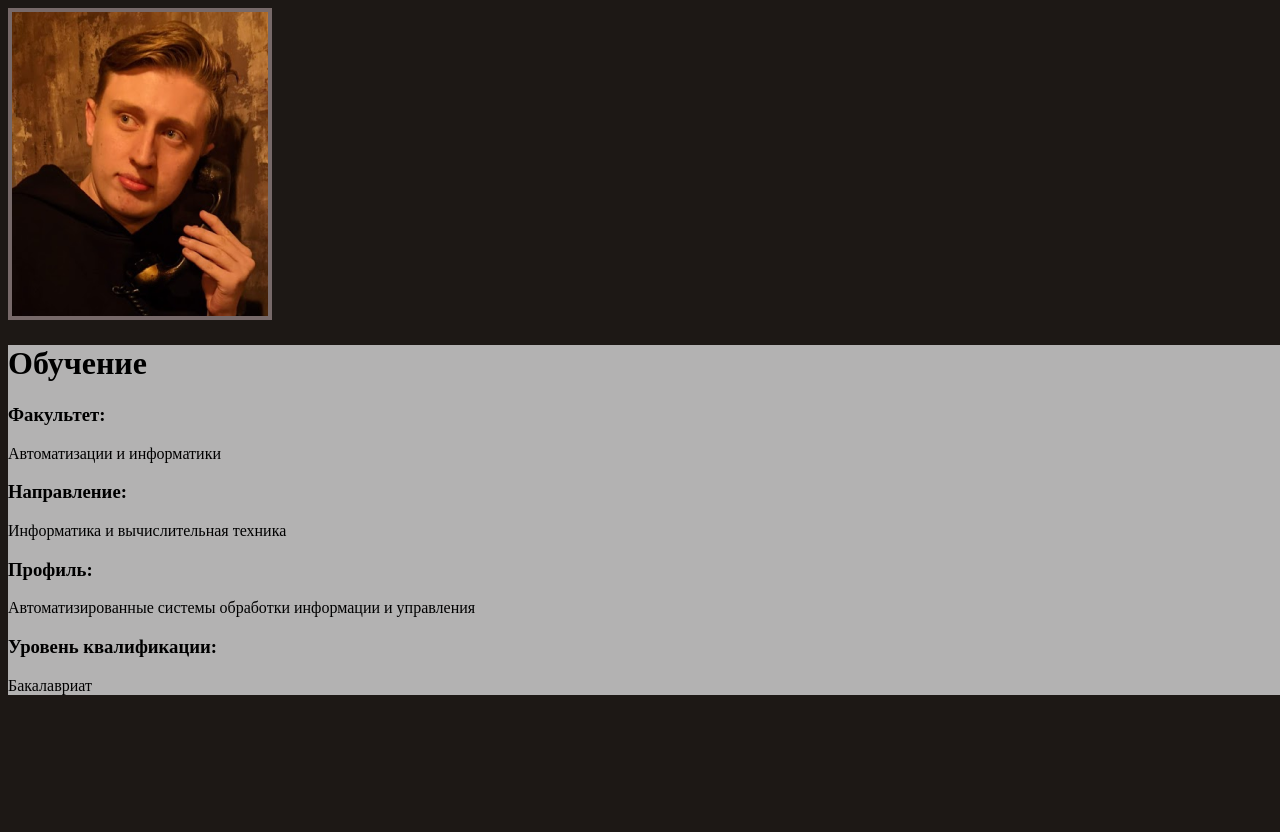
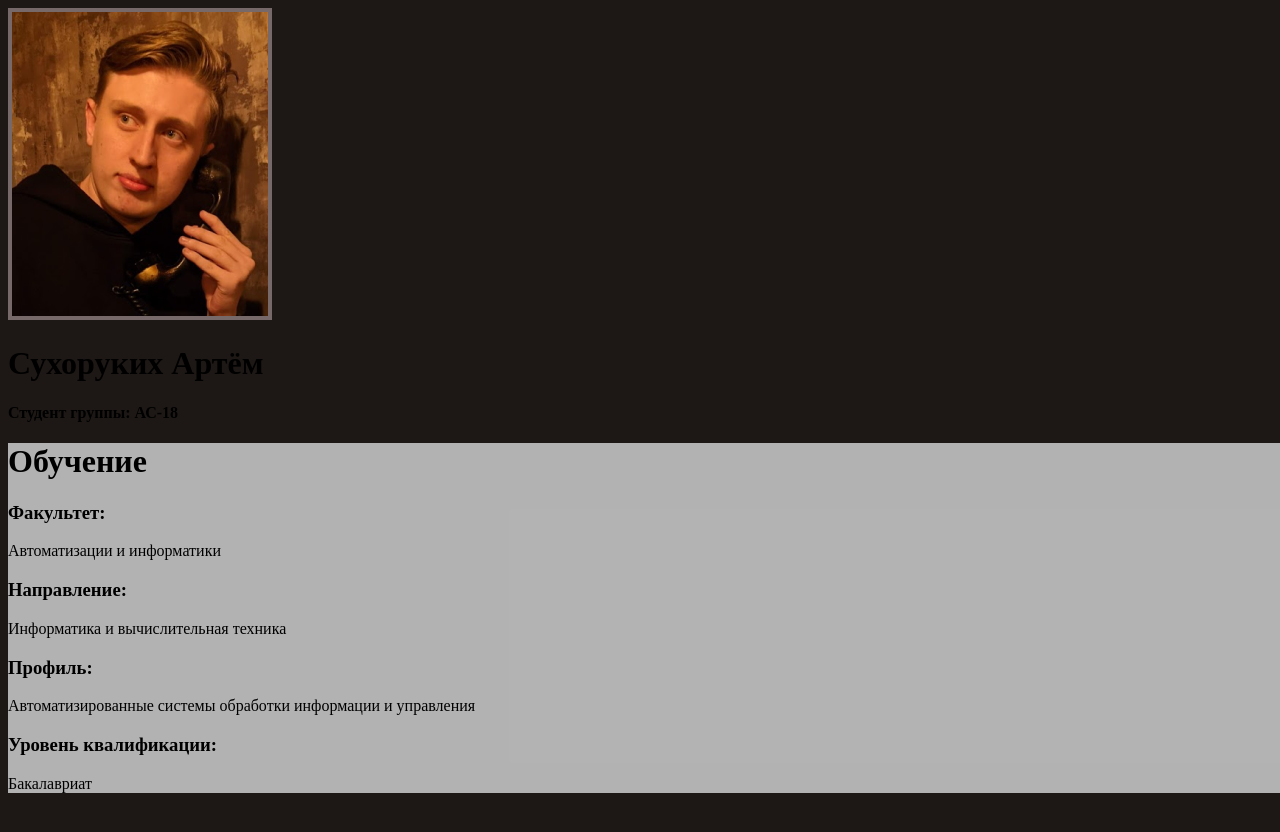
Before and after one commit to ArtemSukhorukikh/MyPage, a plain HTML site: page index.html in a window 1280 px wide. Shown: the top 832 px of the page. Drawn offline with Linux system fonts and the light colour scheme.

Commit message:
Заполнение информации о себе

```diff
--- a/index.html
+++ b/index.html
@@ -7,9 +7,12 @@
     <link rel="stylesheet" href="styles.css">
 </head>
 <body>
-    <div><!Фото+ФИО+Контакты>
+    <div class="headPage"><!Фото+ФИО+Контакты>
         <img src="src/myPhoto.png" class="myPhoto">
-        <div><!ФИО+Контакты></div>
+        <div><!ФИО+Контакты>
+            <h1>Сухоруких Артём</h1>
+            <h4>Студент группы: АС-18</h4>
+        </div>
     </div>
     <div class="aboutMyself"><!Информация о себе>
         <div class="education"><!Учеба>
```
